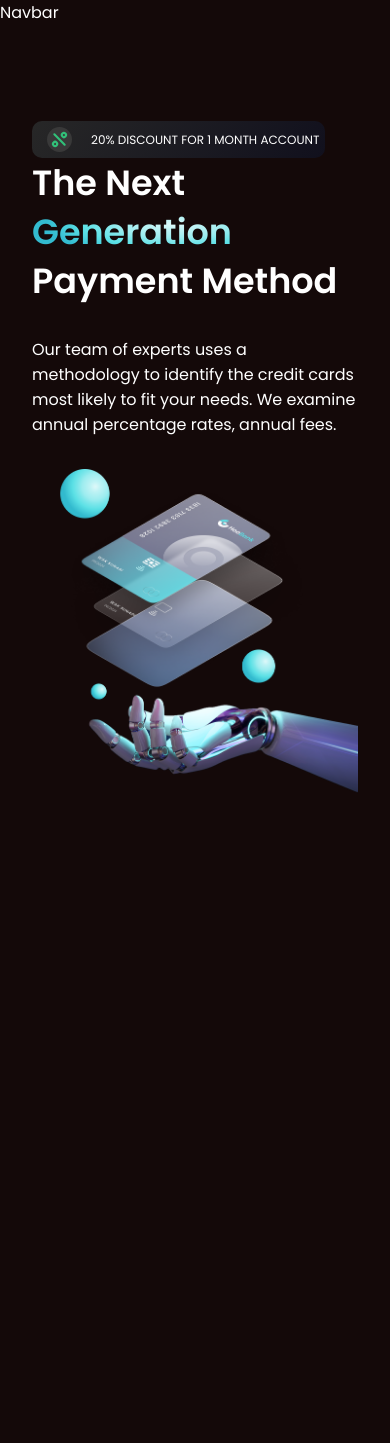
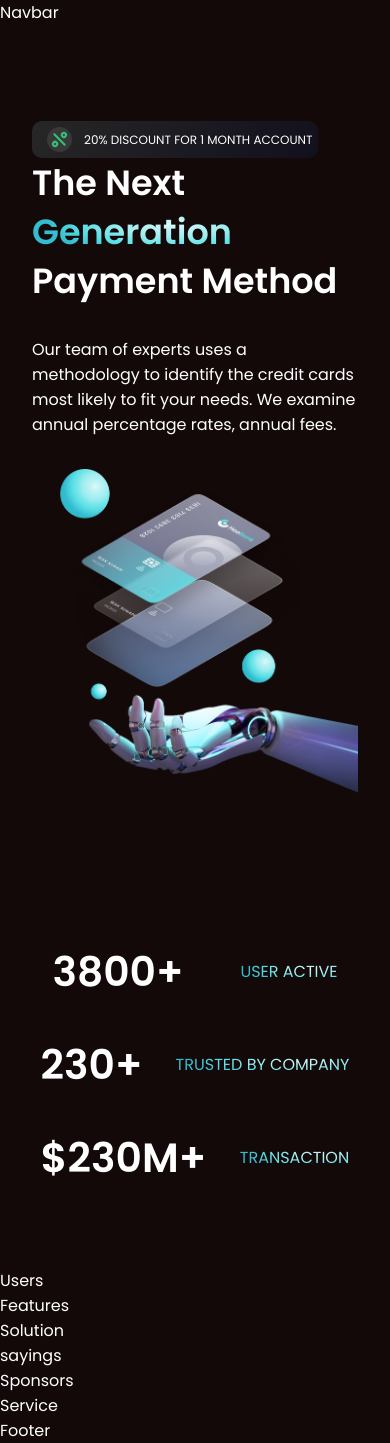
Before and after one commit to IsraelBosun/banking-app-israel, a React (Create React App) app: page / in a window 390 px wide. Before the commit the page ends 861 px from the top, so only its background shows below. Built offline with nearby package versions, Linux system fonts and the light colour scheme.

Commit message:
forth commital

```diff
--- a/src/App.jsx
+++ b/src/App.jsx
@@ -11,14 +11,14 @@ const App = () => {
             <Navbar />
             <Header />
             </div>
-            {/* <Aboutus />
+            <Aboutus />
             <Users />
             <Features />
             <Solution />
             <Sayings />
             <Sponsors />
             <Service />
-            <Footer /> */}
+            <Footer />
         </div>
     )
 }
--- a/src/components/aboutus/Aboutus.jsx
+++ b/src/components/aboutus/Aboutus.jsx
@@ -3,7 +3,20 @@ import "./aboutus.css"
 
 const Aboutus = () => {
   return (
-    <div>Aboutus</div>
+    <div className='aboutus section__padding'>
+      <div className='numbers aboutus__thirtyeight'>
+        <h4>3800+</h4>
+        <p className='aboutus__p'>USER ACTIVE</p>
+      </div>
+      <div className='numbers aboutus__thirtyeight'>
+        <h4>230+</h4>
+        <p className='aboutus__p'>TRUSTED BY COMPANY</p>
+      </div>
+      <div className='numbers aboutus__thirtyeight'>
+        <h4>$230M+</h4>
+        <p className='aboutus__p'>TRANSACTION</p>
+      </div>
+    </div>
   )
 }
 
--- a/src/components/aboutus/aboutus.css
+++ b/src/components/aboutus/aboutus.css
@@ -0,0 +1,53 @@
+.aboutus {
+    display: flex;
+    justify-content: space-around;
+    flex-wrap: wrap;
+}
+
+.aboutus__line {
+    background: white;
+    width: 1px;
+    height: 20px;
+    margin-left:10rem;
+}
+
+
+
+
+
+
+
+.aboutus__p {
+    font-weight: 400;
+    font-size: 20.4463px;
+    line-height: 130%;
+    background: var(--text-color);
+    -webkit-background-clip: text;
+    -webkit-text-fill-color: transparent;
+    background-clip: text;
+}
+
+.numbers {
+    font-weight: 600;
+    font-size: 40.8925px;
+    display: flex;
+    /* width: 100%; */
+    align-items: center;
+    justify-content: space-around;
+    gap: 1rem;
+    padding: 1rem 0;
+}
+
+@media screen and (max-width:400px) {
+    .aboutus {
+        flex-direction: column;
+    }
+
+    .numbers {
+        width: 100%;
+    }
+
+    .aboutus__p {
+        font-size: 16px;
+    }
+}
--- a/src/components/header/Header.jsx
+++ b/src/components/header/Header.jsx
@@ -21,6 +21,10 @@ const Header = () => {
         Our team of experts uses a methodology to identify the credit cards most likely to fit your needs.
         We examine annual percentage rates, annual fees.
         </p>
+        <div className='generation__get-started'>
+          <AiOutlineArrowUp className='generation__arrow' />
+          <p>Get Started</p>
+      </div>
       </div>
       <div className='generation__header-image'>
         <img src= {robo} alt="robot" />
--- a/src/components/header/header.css
+++ b/src/components/header/header.css
@@ -9,6 +9,7 @@
     justify-content: center;
     align-items: flex-start;
     flex-direction: column;
+    position: relative;
 }
 
 .gradient__text {
@@ -21,7 +22,7 @@
 }
 
 .gradient__text p {
-    margin-left: 19px;
+    margin-left: 12px;
 }
 
 .header__divide{
@@ -63,6 +64,26 @@
     height: 100%;
 }
 
+.generation__get-started {
+    width: 6rem;
+    height: 6rem;
+    border-radius: 50%;
+    border: 1px solid red;
+    display: flex;
+    justify-content: center;
+    align-items: center;
+    position: absolute;
+    left: 28rem;
+    bottom: 27rem;
+}
+
+.generation__arrow {
+    transform: rotate(45deg);
+    position: relative;
+    left: 3rem;
+    bottom: 1rem;
+}
+
 
 
 @media screen and (max-width: 1280px) {
@@ -71,6 +92,10 @@
         font-weight: 600;
         font-size: 55px;
         line-height: 140%;
+    }
+
+    .generation__get-started {
+        display: none;
     }
 }
 
--- a/src/index.css
+++ b/src/index.css
@@ -46,6 +46,10 @@ body{
     margin-top: 2rem;
 }
 
+.section__padding{
+    padding: 4rem 6rem;
+}
+
 /* .container {
     width: var(--container-width-lg);
     margin: 0 auto;
@@ -64,6 +68,13 @@ h4{
 
 .icon-bg{
     background: var(--icon-bg);
+}
+
+@media screen and (max-width: 450px) {
+    .section__padding {
+        display: flex;
+        padding: 4rem 2rem;
+    }
 }
 
 /* .special-text-color {
```
